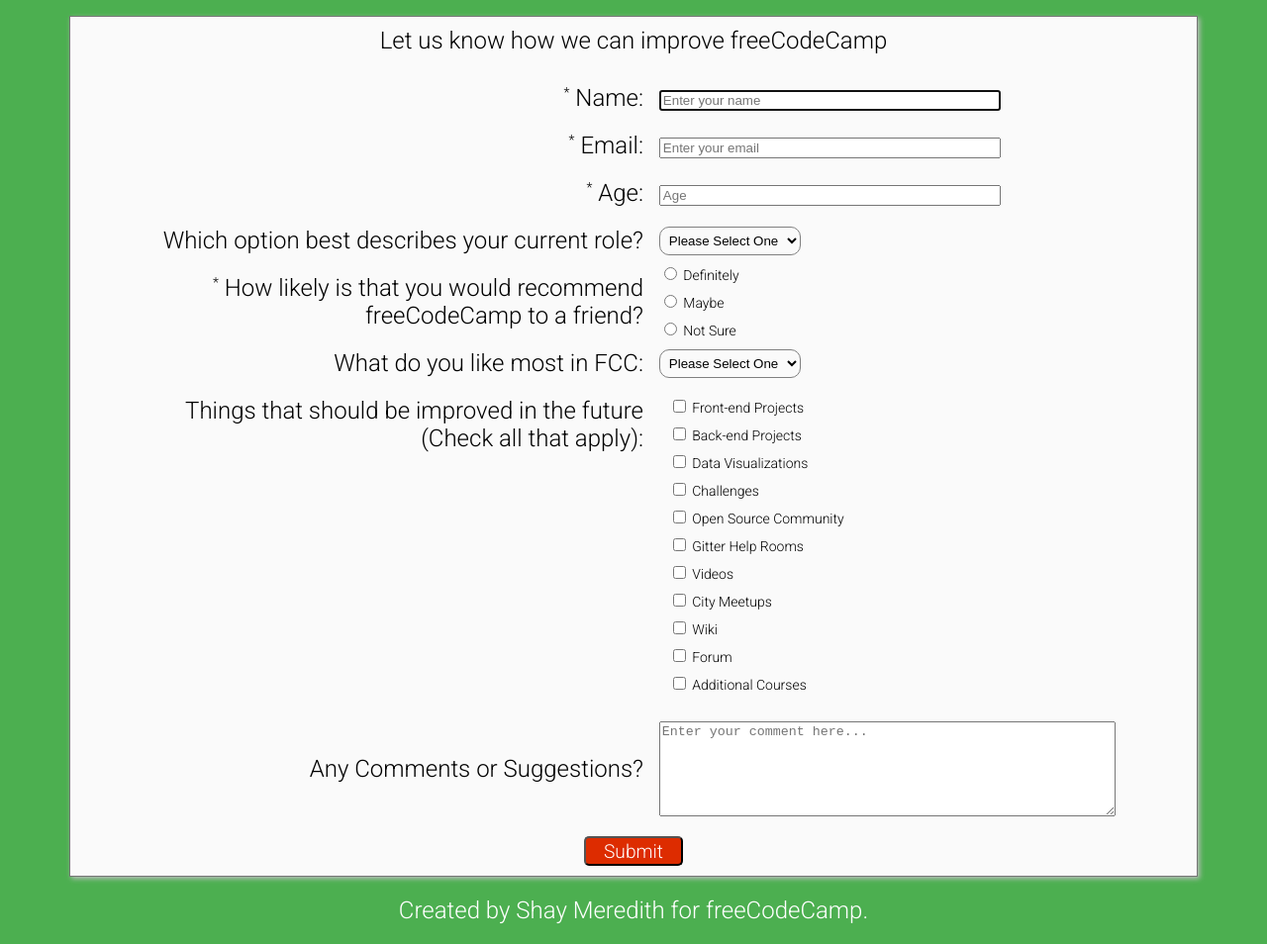
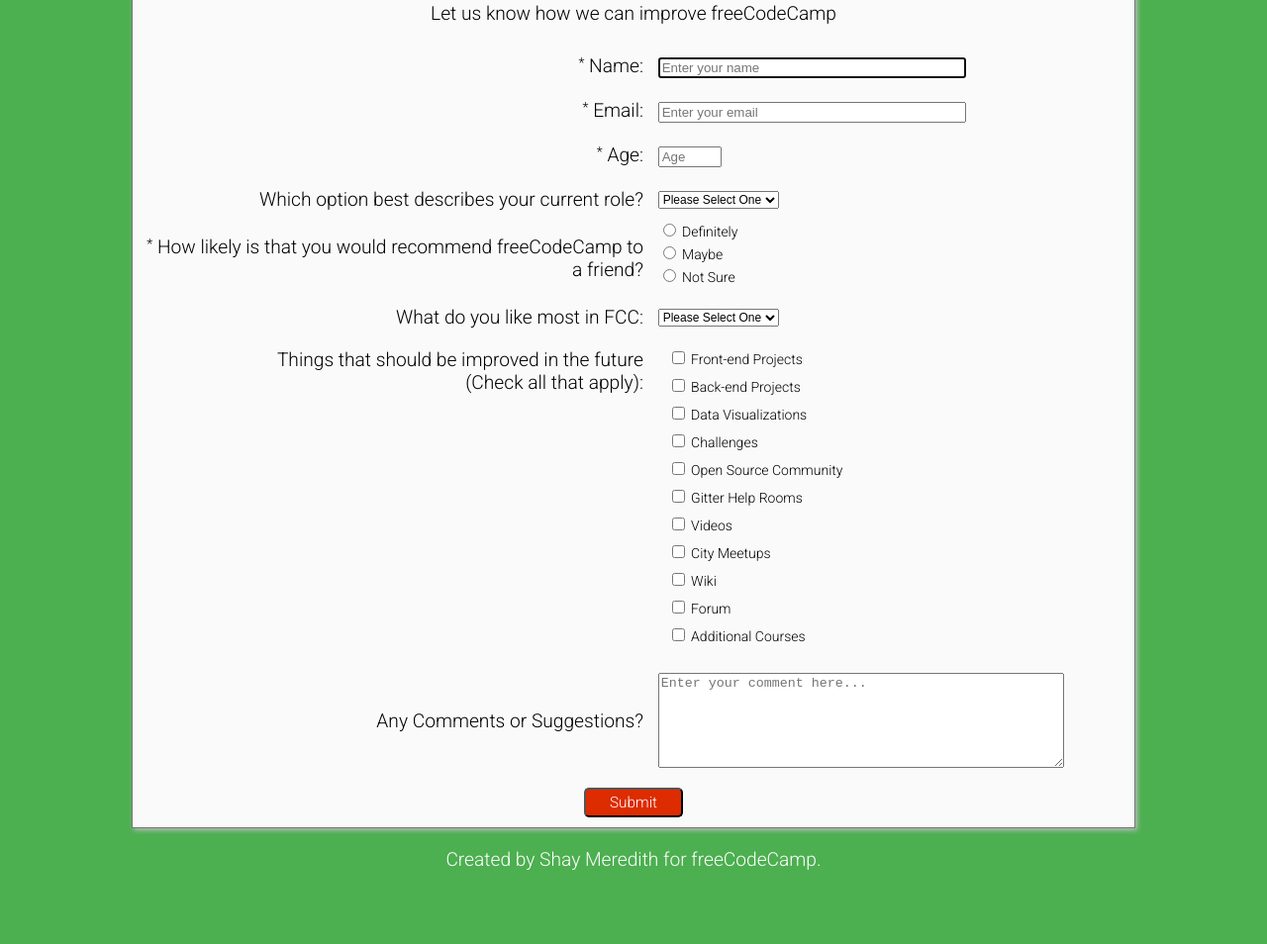
Before and after one commit to shay-meredith/Survey-Form, a plain HTML site: page index.html in a window 1280 px wide. Shown: the part 105-1059 px from the top of the page at 99% size. After the commit the page ends 1005 px from the top, so only its background shows below. Drawn offline with Linux system fonts and the light colour scheme.

Commit message:
Add files via upload
All tests passed!

```diff
--- a/index.html
+++ b/index.html
@@ -1,21 +1,29 @@
 <!DOCTYPE html>
 <html>
+
 <head>
     <link rel="stylesheet" type="text/css" href="Style.css">
     <link href="https://fonts.googleapis.com/css?family=Roboto:200,300,400" rel="stylesheet">
 </head>
 <main>
     <header>
-                <h1>Survey Form</h1>
+        <h1 id="title">Survey Form</h1>
     </header>
+
     <body>
-                <form autocomplete="on">
-                    <p id="surveyTitle">Let us know how we can improve freeCodeCamp</p>
-                    <div class="surveyQuestion"><div class="requiredSymbol">*</div> Name:</div> <input class="textBox" type="text" name="name" placeholder="Enter your name" size="40" autofocus required>
-                    <div class="surveyQuestion"><div class="requiredSymbol">*</div> Email:</div> <input class="textBox" type="email" name="email" placeholder="Enter your email" size="40" autofocus required>
-                    <div class="surveyQuestion"><div class="requiredSymbol">*</div> Age:</div> <input class="textBox" type="text" name="age" placeholder="Age" size="40" maxlength="3" autofocus required>
+        <form autocomplete="on" id="survey-form">
+            <p id="description">Let us know how we can improve freeCodeCamp</p>
+            <label class="surveyQuestion" id="name-label">
+                <div class="requiredSymbol">*</div> Name:</label> <input class="textBox" id="name" type="text" name="name" placeholder="Enter your name" size="40"
+                autofocus required>
+            <label class="surveyQuestion" id="email-label">
+                <div class="requiredSymbol">*</div> Email:</label> <input class="textBox" id="email" type="email" name="email" placeholder="Enter your email" size="40"
+                autofocus required>
+            <label class="surveyQuestion" id="number-label">
+                <div class="requiredSymbol">*</div> Age:</label> <input class="textBox" id="number" type="number" name="age" placeholder="Age" size="40" maxlength="3" min="1" max="130"
+                autofocus required>
             <div class="surveyQuestion">Which option best describes your current role?</div>
-                        <select id="option">
+            <select id="dropdown">
                             <option value="Please Select One" selected="true" disabled>Please Select One</option>
                             <option value="Student">Student</option>
                             <option value="Full Time Job">Full Time Job</option>
@@ -23,14 +31,15 @@
                             <option value="Prefer Not To Say">Prefer Not To Say</option>
                             <option value="Other">Other</option>
                             </select>
-                    <div class="surveyQuestion"><div class="requiredSymbol">*</div> How likely is that you would recommend freeCodeCamp to a friend?</div>
+            <div class="surveyQuestion">
+                <div class="requiredSymbol">*</div> How likely is that you would recommend freeCodeCamp to a friend?</div>
             <div id="radioGroup">
                 <label class="radio"><input type="radio" name="recommend" value="definitely"> Definitely</label><br>
                 <label class="radio"><input type="radio" name="recommend" value="maybe"> Maybe</label><br>
                 <label class="radio"><input type="radio" name="recommend" value="not-sure"> Not Sure</label><br>
             </div>
             <div class="surveyQuestion">What do you like most in FCC:</div>
-                    <select id="option">
+            <select id="dropdown">
                         <option value="Please Select One" selected="true" disabled>Please Select One</option>
                         <option value="Challenges">Challenges</option>
                         <option value="Projects">Projects</option>
@@ -86,11 +95,12 @@
             </div>
             <div class="surveyQuestion">Any Comments or Suggestions?</div>
             <textarea name="comments" rows="6" cols="40" placeholder="Enter your comment here..."></textarea>
-                    <input type="submit" value="Submit" id="button"></div>
+            <input type="submit" value="Submit" id="submit"></div>
         </form>
     </body>
     <footer>
         Created by Shay Meredith for freeCodeCamp.
     </footer>
 </main>
+
 </html>
--- a/style.css
+++ b/style.css
@@ -1,22 +1,8 @@
 body {
     background-color: #4caf50;
     font-family: "Roboto", sans-serif;
-    font-size: 1.5em;
+    font-size: 1.2em;
     font-weight: 300;
-}
-#button {
-    background-color: #dd2c00;
-    border-radius: 5px;
-    color: white;
-    display: block;
-    font-family: "Roboto", sans-serif;
-    font-size: .8em;
-    font-weight: 300;
-    height: 30px;
-    line-height: 5px;
-    margin: 10px auto;
-    padding: 5px 5px;
-    width: 100px;
 }
 .checkbox {
     display: inline-block;
@@ -30,23 +16,17 @@ body {
     width: 40%;
     vertical-align: top;
 }
+#description {
+    text-align: center;
+    margin: 10px 0px 20px 0px;
+}
+#dropdown {
+    display: inline-block;
+    vertical-align: middle;
+}
 footer {
     color: white;
     margin: 20px auto;
-    text-align: center;
-}
-form {
-    background-color: #fafafa;
-    border: 1px solid #757575;
-    box-shadow: 2px 2px 5px #bdbdbd;
-    display: block;
-    margin: auto;
-    width: 90%;
-}
-h1 {
-    color: white;
-    font-size: 2em;
-    font-weight: 400;
     text-align: center;
 }
 input {
@@ -56,10 +36,6 @@ input {
 label {
     display: inline-block;
     height: 25px;
-}
-#option {
-    display: inline-block;
-    vertical-align: middle;
 }
 .radio {
     display: inline-block;
@@ -81,10 +57,29 @@ label {
     vertical-align: top;
 }
 select {
+    font-size: 12px;
+}
+#submit {
+    background-color: #dd2c00;
+    border-radius: 5px;
+    color: white;
+    display: block;
+    font-family: "Roboto", sans-serif;
+    font-size: .8em;
+    font-weight: 300;
+    height: 30px;
+    line-height: 5px;
+    margin: 10px auto;
+    padding: 5px 5px;
+    width: 100px;
+}
+#survey-form {
     background-color: #fafafa;
-    border: 1px solid gray;
-    border-radius: 10px;
-    padding: 5px;
+    border: 1px solid #757575;
+    box-shadow: 2px 2px 5px #bdbdbd;
+    display: block;
+    margin: auto;
+    width: 80%;
 }
 .surveyQuestion {
     display: inline-block;
@@ -94,25 +89,27 @@ select {
     vertical-align: middle;
     width: 50%;
 }
-#surveyTitle {
-    text-align: center;
-    margin: 10px 0px 20px 0px;
-}
 textarea {
     display: inline-block;
     margin: 10px 0px;
     width: 40%;
     vertical-align: middle;
 }
+#title {
+    color: white;
+    font-size: 2em;
+    font-weight: 400;
+    text-align: center;
+}
 
 @media screen and (max-width: 700px) {
     body {
-        font-size: 4vmin;
+        font-size: 3vmin;
         min-width: 600px;
     }
     #checkboxContainer {
         columns: 1;
-        margin: 5px 0px 10px 20px;
+        margin: 10px 0px 20px 20px;
     }
     h1 {
         font-size: 9vw;
@@ -123,10 +120,10 @@ textarea {
         max-width: 60%;
     }
     #option {
-        margin: 5px 0px 10px 40px;
+        margin: 10px 0px 20px 40px;
     }
     #radioGroup {
-        margin: 5px 0px 10px 30px;
+        margin: 10px 0px 20px 30px;
     }
     .surveyQuestion {
         display: block;
@@ -136,9 +133,9 @@ textarea {
         width: 90%;
     }
     textarea {
-        margin: 5px 0px 10px 40px;
+        margin: 10px 0px 20px 40px;
     }
     .textBox {
-        margin: 5px 0px 10px 40px;
+        margin: 10px 0px 20px 40px;
     }
 }
```
Lines whose indentation alone changed are shown as unchanged.
